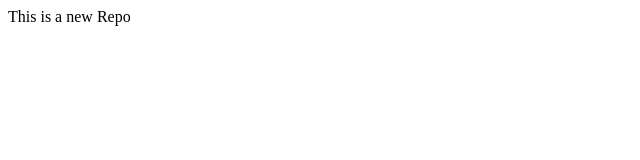
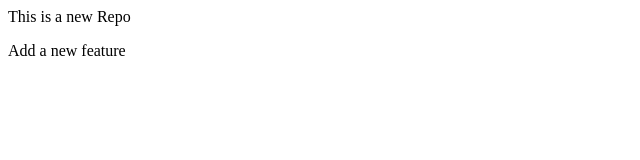
Before and after one commit to sakshee-png/RandomRepo, a plain HTML site: page index.html in a window 1280 px wide. Shown: the full height of the page, 0-640 px from the left. Drawn offline with Linux system fonts and the light colour scheme.

Commit message:
Add a new feature

```diff
--- a/index.html
+++ b/index.html
@@ -1 +1,2 @@
 <p>This is a new Repo</p>
+<p>Add a new feature</p>
```
